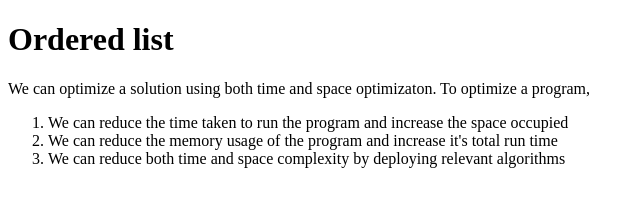
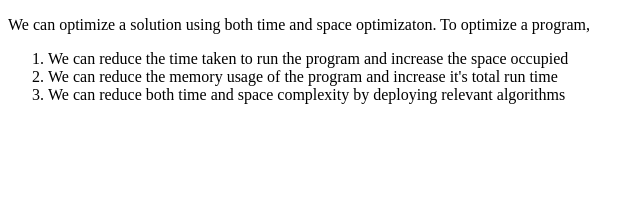
Before and after one commit to acciojob/ordered-list-practise-m-j0401, a website: page main.html in a window 1280 px wide. Shown: the whole page, without its empty margins (0-643 px from the left). Drawn offline with Linux system fonts and the light colour scheme.

Commit message:
created a submission

```diff
--- a/main.html
+++ b/main.html
@@ -9,7 +9,7 @@
 
 <body>
 	<!-- the entire body must be written by student -->
-	<h1>Ordered list</h1>
+	<!-- <h1>Ordered list</h1> -->
 	<p>We can optimize a solution using both time and space optimizaton. To optimize a program,</p>
 	<ol>
 		<li>We can reduce the time taken to run the program and increase the space occupied</li>
```
